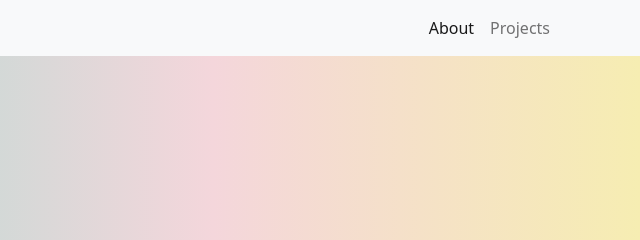
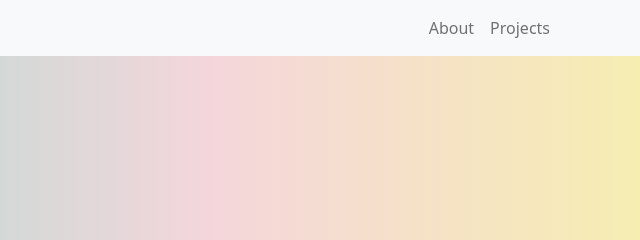
Before and after one commit to NightmareDiscord/portfolio.github.io, a plain HTML site: page index.html in a window 1280 px wide. Shown: the top 240 px of the page, 640-1280 px from the left. Drawn offline with nearby package versions, Linux system fonts and the light colour scheme.

Commit message:
Update index.html

```diff
--- a/index.html
+++ b/index.html
@@ -30,7 +30,7 @@
                   <div class="collapse navbar-collapse" id="navbarsExample07XL">
                     <ul class="navbar-nav ms-auto mb-2 mb-lg-0">
                       <li class="nav-item">
-                        <a class="nav-link active" aria-current="page" href="#about">About</a>
+                        <a class="nav-link" aria-current="page" href="#about">About</a>
                       </li>
                       <li class="nav-item">
                         <a class="nav-link" href="#projects">Projects</a>
```
